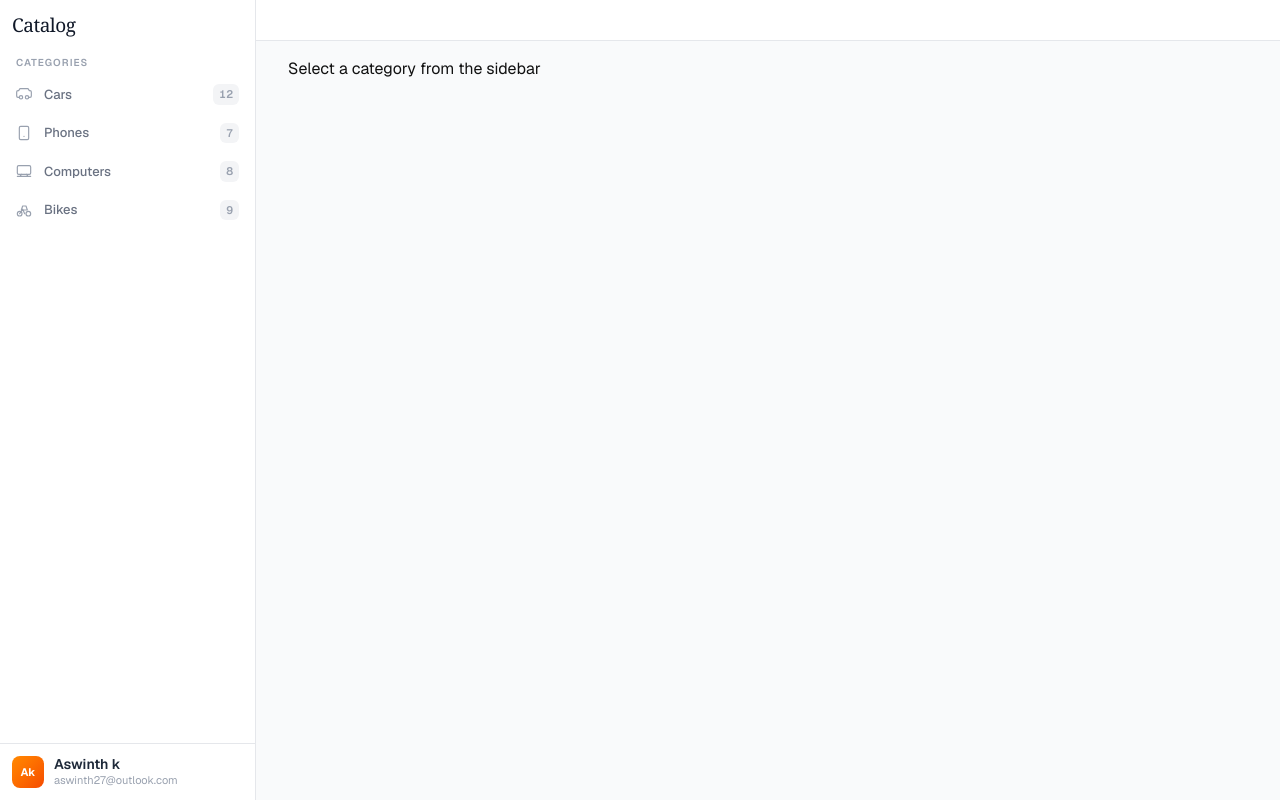
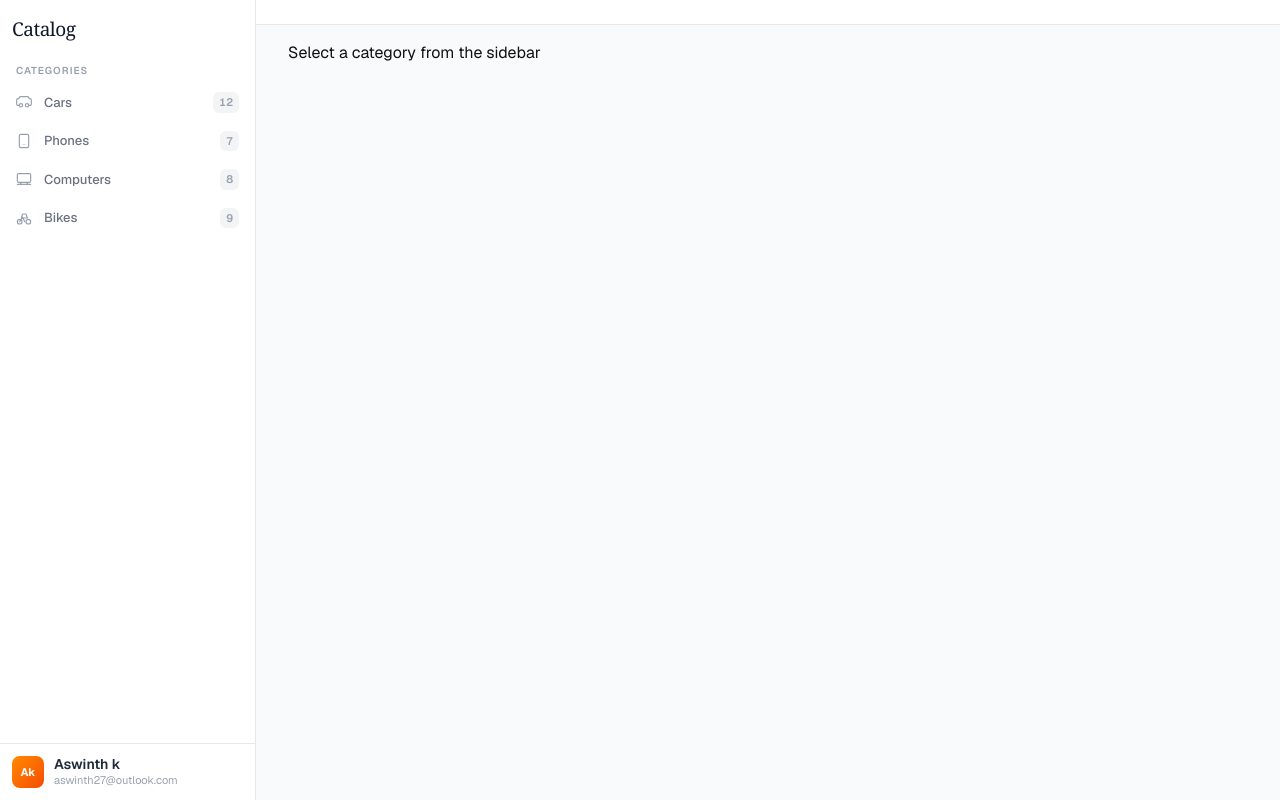
Before and after one commit to AswinKaruppiah/multi_category_catalog-assignment, a Next.js app: page / in a window 1280 px wide. Built offline with nearby package versions, Linux system fonts and the light colour scheme.

Commit message:
feat: implement responsive Sidebar and Topbar navigation components

```diff
--- a/src/components/Sidebar.jsx
+++ b/src/components/Sidebar.jsx
@@ -28,7 +28,7 @@ export default function Sidebar() {
           isSidebarOpen ? "translate-x-0" : "-translate-x-full"
         }`}
       >
-        <div className="py-4 px-3 flex justify-between items-center">
+        <div className="py-5 px-3 flex justify-between items-center">
           <span className="text-[19px] font-display text-gray-900 leading-none tracking-tight select-none">
             Catalog
           </span>
--- a/src/components/Topbar.jsx
+++ b/src/components/Topbar.jsx
@@ -12,7 +12,7 @@ const Topbar = () => {
   const { isSidebarOpen, setIsSidebarOpen } = useContext(CatalogContext);
 
   return (
-    <header className="md:py-5 py-2 bg-white border-b border-gray-200 flex items-center justify-between px-4 gap-3 shrink-0 z-50">
+    <header className="md:py-3 py-2 bg-white border-b border-gray-200 flex items-center justify-between px-4 gap-3 shrink-0 z-50">
       <div>
         {!isRoot && (
           <button
```
